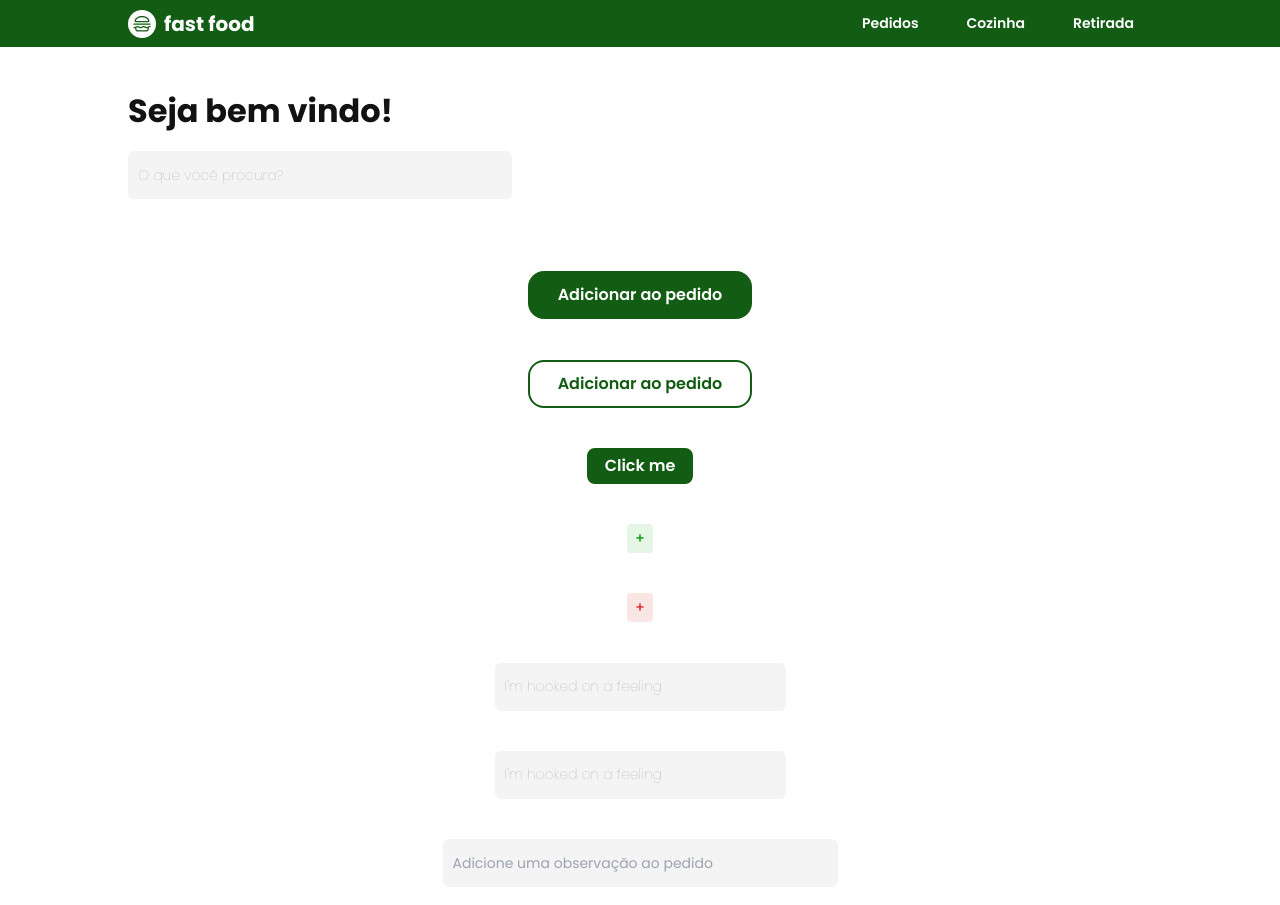
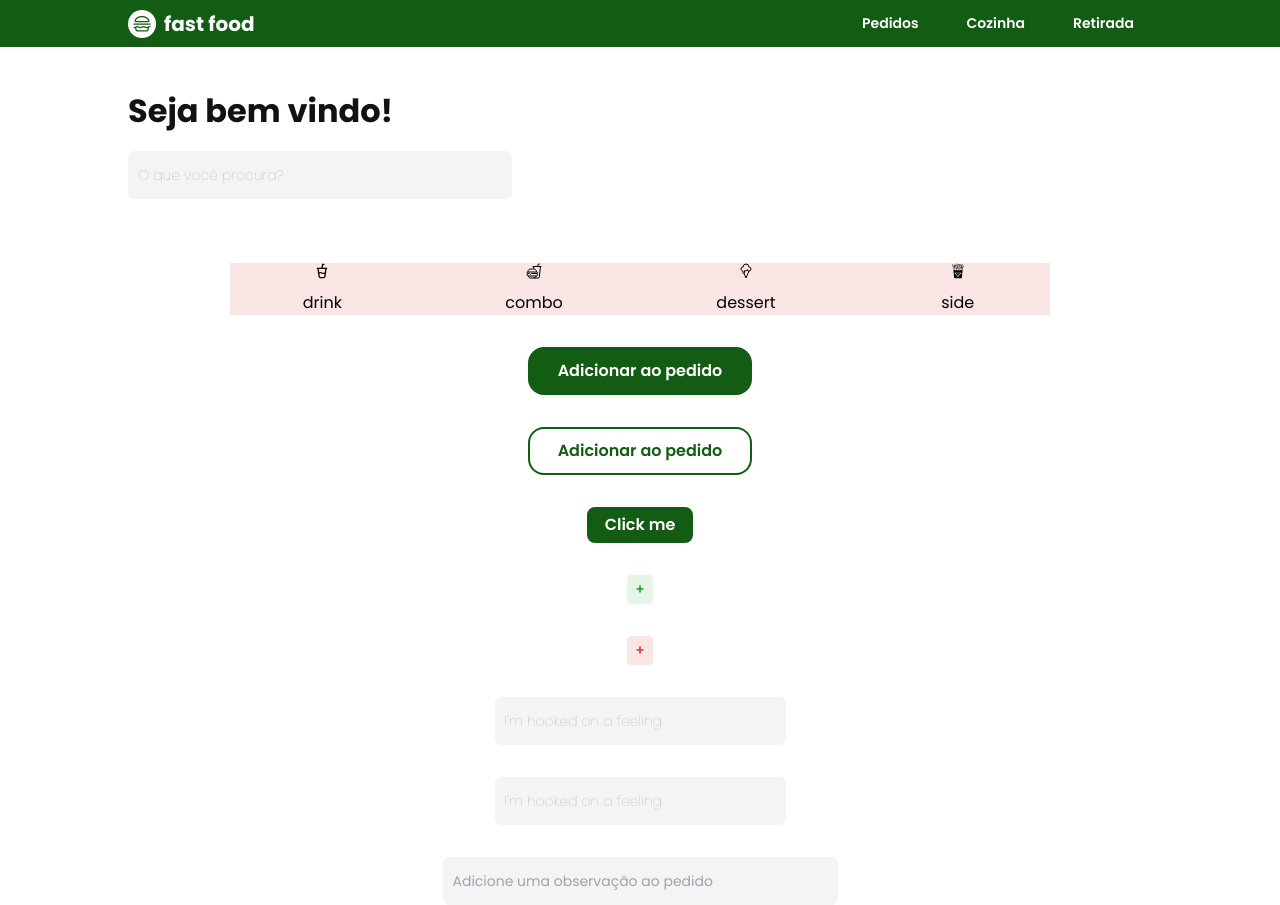
Before and after one commit to CToH10/devio-fullstack-frontend, a Next.js app: page / in a window 1280 px wide. Built offline with nearby package versions, Linux system fonts and the light colour scheme.

Commit message:
feat: add categories list

```diff
--- a/src/app/page.tsx
+++ b/src/app/page.tsx
@@ -1,9 +1,11 @@
+import { Categories } from '@/components/Categories';
 import { SearchBar } from '@/components/SearchBar';
 
 export default function Home() {
   return (
     <>
       <SearchBar />
+      <Categories />
 
       <button type="button" className="btn-big btn-green">
         Adicionar ao pedido
--- /dev/null
+++ b/src/components/Categories/CategoryCard/index.tsx
@@ -0,0 +1,14 @@
+export function CategoryCard({
+  name,
+  image,
+}: {
+  name: string;
+  image: JSX.Element;
+}) {
+  return (
+    <section className="categoryCard flex flex-col gap-3 items-center justify-center w-4/5">
+      {image}
+      <p>{name}</p>
+    </section>
+  );
+}
--- /dev/null
+++ b/src/components/Categories/index.tsx
@@ -0,0 +1,19 @@
+import { GiFrenchFries } from 'react-icons/gi';
+import { IoFastFoodOutline, IoIceCreamOutline } from 'react-icons/io5';
+import { LuCupSoda } from 'react-icons/lu';
+import { CategoryCard } from './CategoryCard';
+
+const categoriesList = [
+  { name: 'drink', image: <LuCupSoda /> },
+  { name: 'combo', image: <IoFastFoodOutline /> },
+  { name: 'dessert', image: <IoIceCreamOutline /> },
+  { name: 'side', image: <GiFrenchFries /> },
+];
+
+export function Categories() {
+  return (
+    <section className="categoriesSection w-4/5 max-w-[80%] bg-red-2 flex flex-row gap-7 overflow-auto scrollbar">
+      {categoriesList.map(category => CategoryCard(category))}
+    </section>
+  );
+}
```
